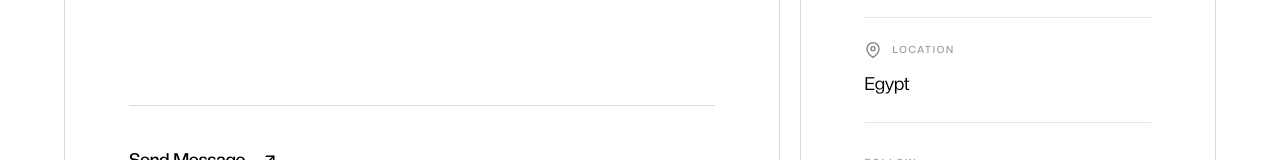
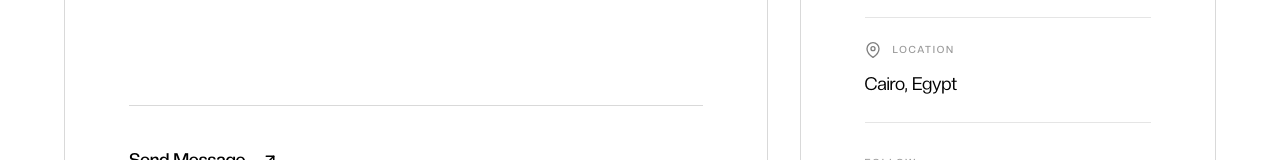
Before and after one commit to mostafa-sarhan/Mahmoud_Eldahshan, a React (Vite) app: page /contact in a window 1280 px wide. Shown: the part 1555-1715 px from the top of the page. Built offline with nearby package versions, Linux system fonts and the light colour scheme; a web font is replaced by a local one.

Commit message:
finally contact page

```diff
--- a/src/pages/contact/Contact.tsx
+++ b/src/pages/contact/Contact.tsx
@@ -73,10 +73,10 @@ export default function Contact() {
     mt-20
     grid
     grid-cols-1
-    gap-5
+    gap-8
     md:mt-28
     lg:grid-cols-[1.35fr_0.65fr]
-    lg:gap-5
+    lg:gap-8
   "
 >
   {/* ================= FORM CARD ================= */}
@@ -430,8 +430,9 @@ export default function Contact() {
             sm:text-lg
           "
         >
-          Egypt
+          Cairo, Egypt
         </p>
+
       </div>
     </div>
 
```
